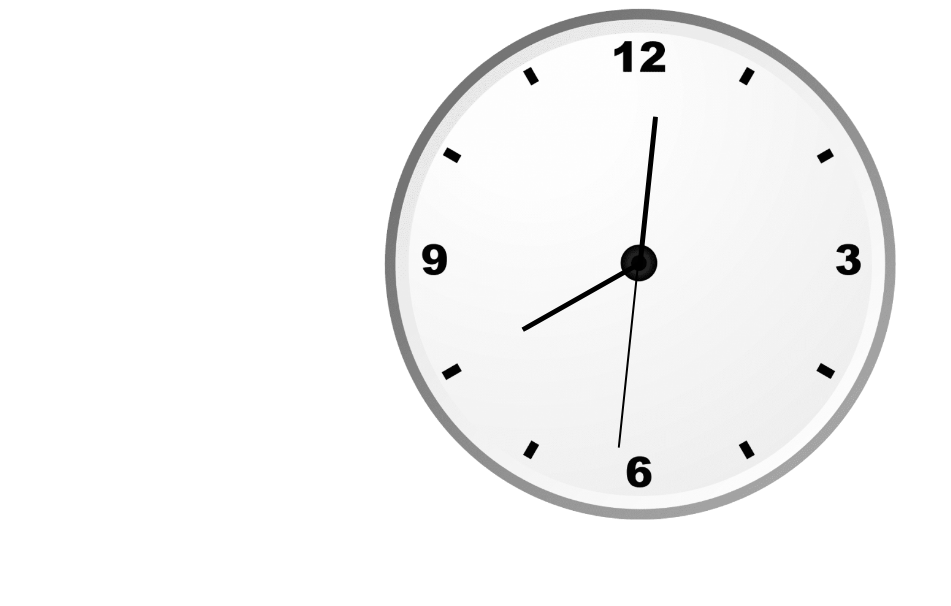
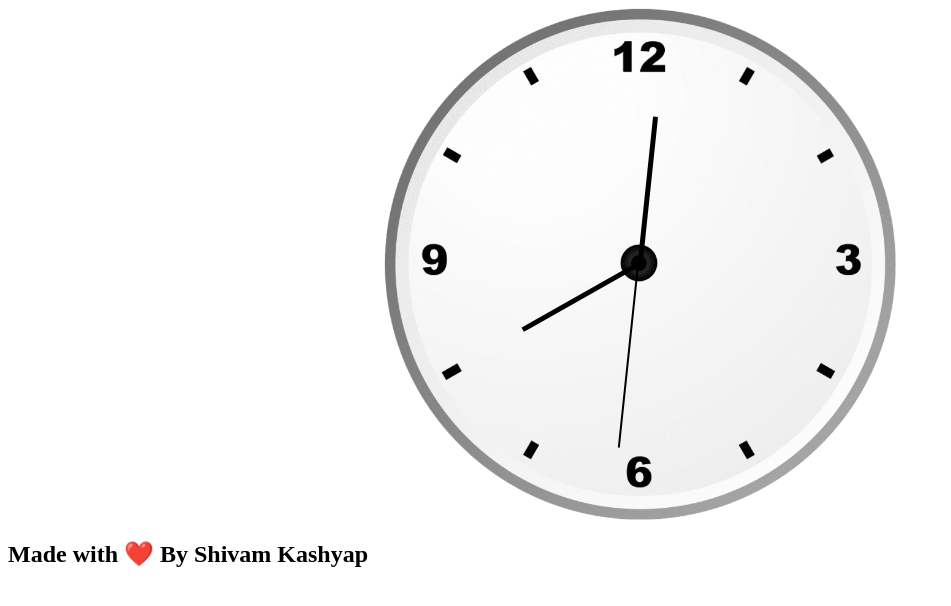
Before and after one commit to ghshivamkashyap/clockwebsite, a plain HTML site: page index.html in a window 1280 px wide. Shown: the whole page, without its empty margins (0-951 px from the left). Drawn offline with Linux system fonts and the light colour scheme.

Commit message:
updated html

```diff
--- a/index.html
+++ b/index.html
@@ -18,5 +18,7 @@
         <div id="second"></div>
     </div>
 
+    <h2>Made with ❤️ By Shivam Kashyap</h2>
+
 </body>
 </html>
```
